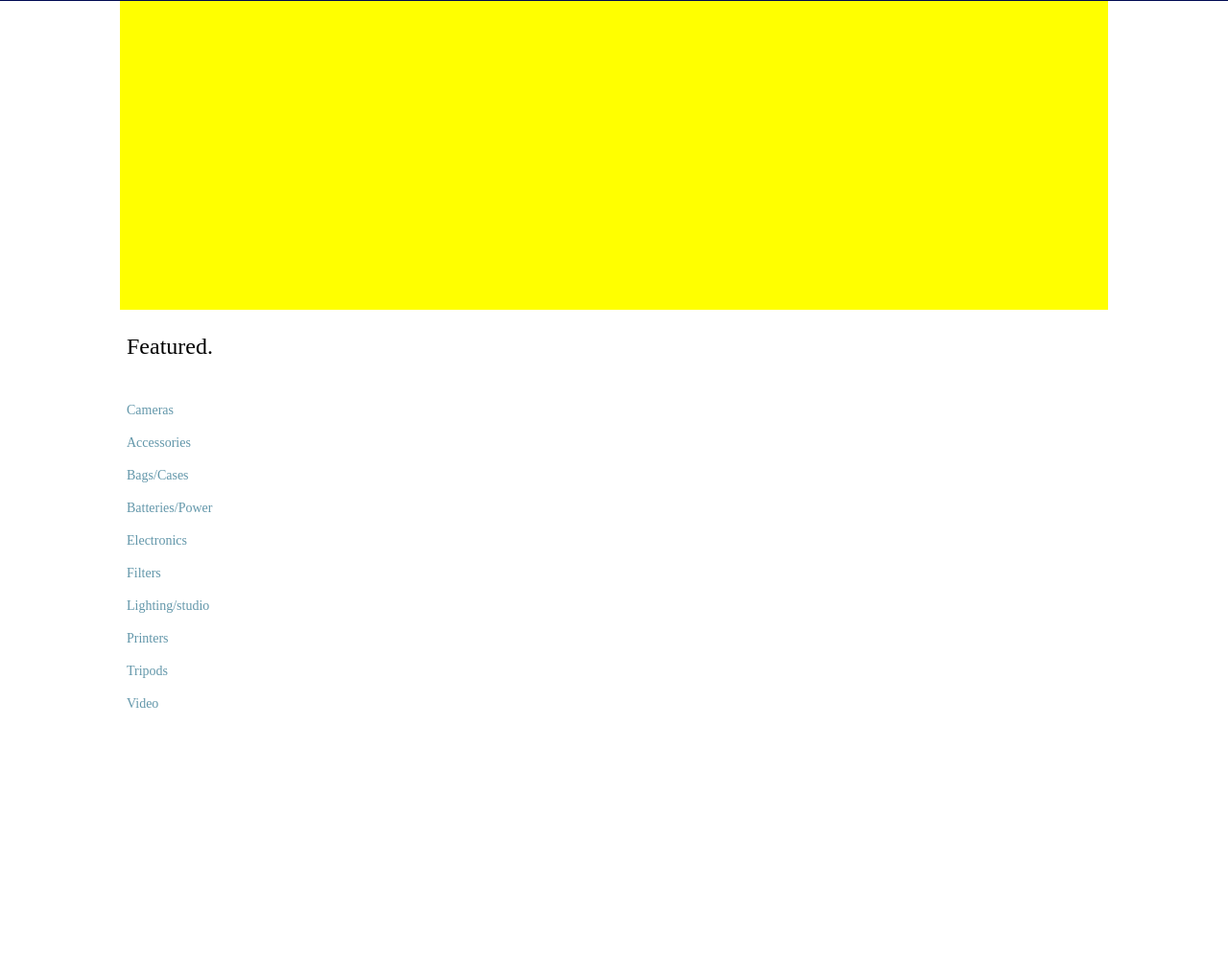
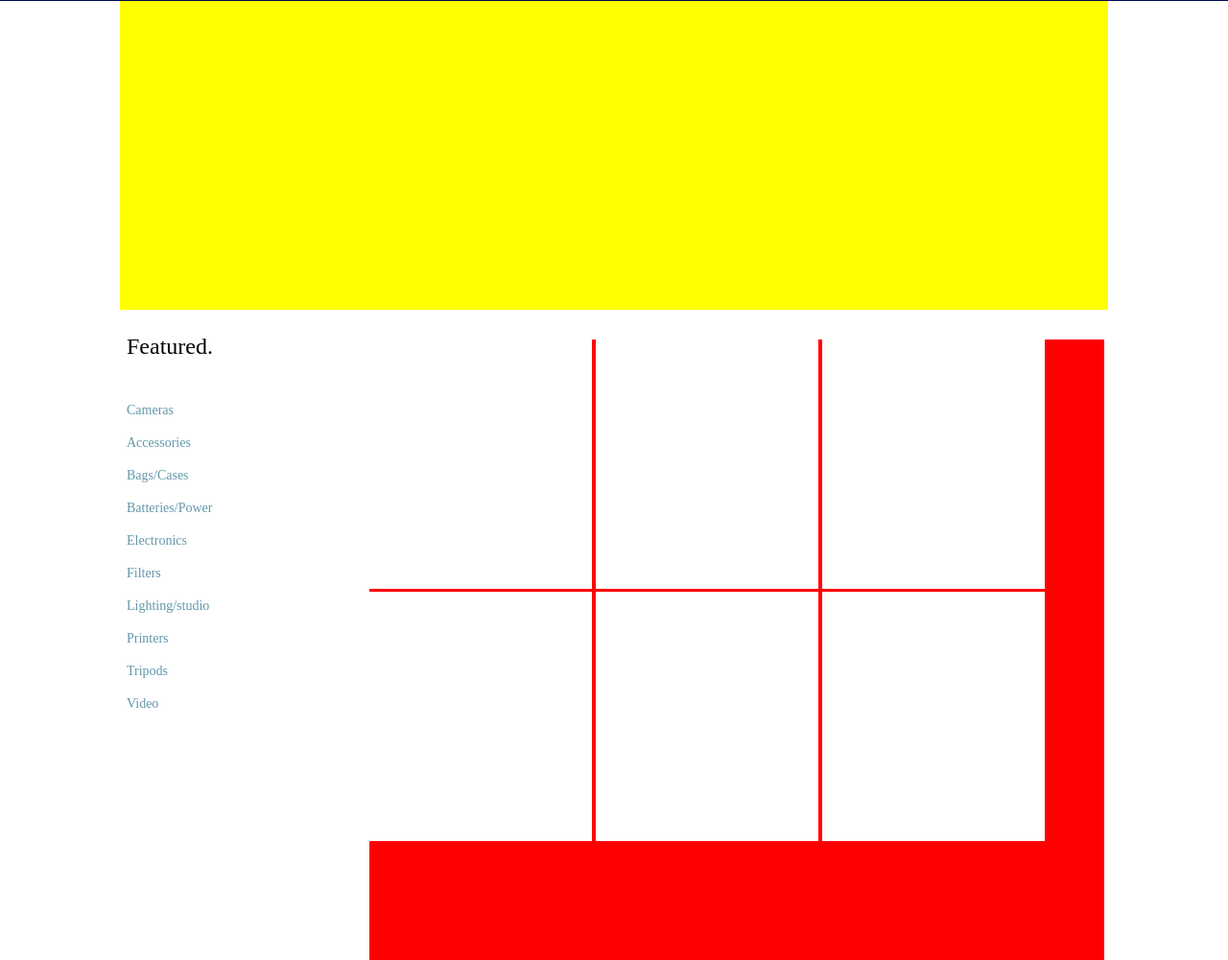
Before and after one commit to Kasilus/i-shop, a plain HTML site: page index.html in a window 1280 px wide. Shown: the part 159-1160 px from the top of the page at 96% size. Before the commit the page ends 910 px from the top, so only its background shows below. Drawn offline with Linux system fonts and the light colour scheme.

Commit message:
Try added content-menu

```diff
--- a/css/style.css
+++ b/css/style.css
@@ -86,7 +86,8 @@ div.search{
 }
 
 .main-nav{
-float:left;
+	float:left;
+	max-width:130px;
 }
 
 .main-nav h1{
@@ -115,7 +116,18 @@ float:left;
 }
 
 .part-content{
+	display:inline-block;
+	margin-top:31px;
+	margin-left:139px;
 	width:766px;
 	background-color:red;
-	float:right;
+	height:1300px;
 }
+
+.part-content-cell{
+	display:inline-block;
+	width:232px;
+	height:260px;
+	background-color:white;
+	right:0;
+}
--- a/index.html
+++ b/index.html
@@ -71,6 +71,12 @@
 					</div>
 					<div class="part-content-cell">
 					</div>
+					<div class="part-content-cell">
+					</div>
+					<div class="part-content-cell">
+					</div>
+					<div class="part-content-cell">
+					</div>
 				</div>
 			</div>
 		</div>
```
